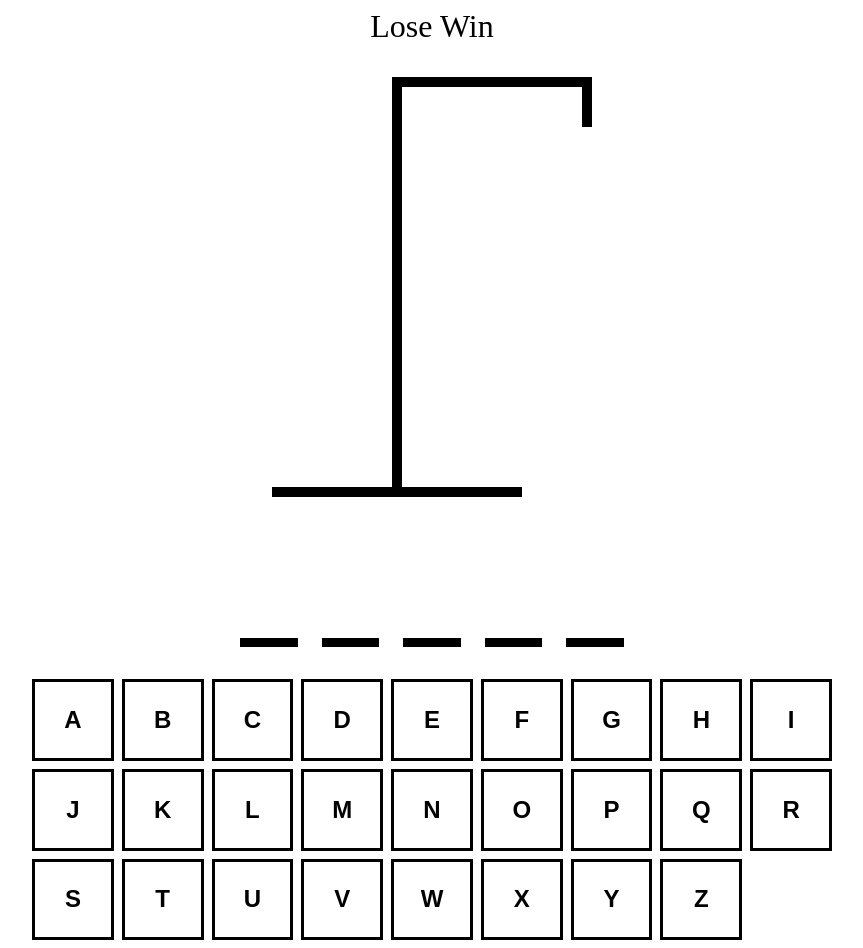
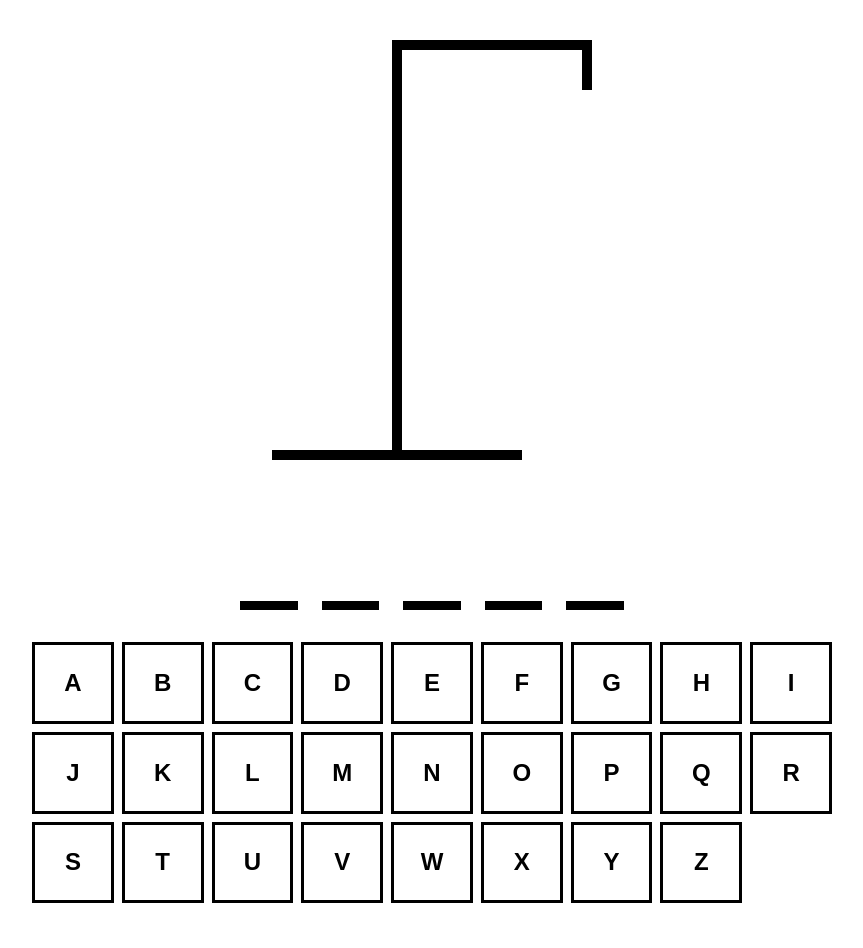
Before and after one commit to JasonDGates/hangman, a React (Vite) app: page / in a window 1280 px wide. Shown: the whole page, without its empty margins (208-1071 px from the left). After the commit the page ends 911 px from the top, so only its background shows below. Built offline with nearby package versions, Linux system fonts and the light colour scheme.

Commit message:
added functionality to reveal the word if max guessess attained

```diff
--- a/src/App.tsx
+++ b/src/App.tsx
@@ -11,11 +11,13 @@
 
   const [guessedLetters, setGuessedLetters] = useState<string[]>([]);
   const incorrectLetters = guessedLetters.filter(letter => !wordToGuess.includes(letter));
+  const isLoser = incorrectLetters.length >= 6;
+  const isWinner = wordToGuess.split('').every(letter => guessedLetters.includes(letter))
 
   const addGuessedLetter = useCallback((letter: string) => {
-    if (guessedLetters.includes(letter)) return;
+    if (guessedLetters.includes(letter) || isLoser || isWinner) return;
     setGuessedLetters(currentLetters => [...currentLetters, letter]);
-  }, [guessedLetters]);
+  }, [guessedLetters, isWinner, isLoser]);
 
 
   useEffect(() => {
@@ -45,11 +47,12 @@
         margin: '0 auto',
         alignItems: 'center',
       }}>
-        <div style={{fontSize: '2rem', textAlign: 'center'}}>Lose Win</div>
+        <div style={{fontSize: '2rem', textAlign: 'center'}}>{isWinner && 'Winner! - Refresh to try again'}{isLoser && 'Nice Try - Refresh to try again'}</div>
         <HangmanDrawing numberOfGuesses={incorrectLetters.length}/>
-        <HangmanWord guessedLetters={guessedLetters} wordToGuess={wordToGuess} />
+        <HangmanWord guessedLetters={guessedLetters} wordToGuess={wordToGuess} reveal={isLoser} />
         <div style={{alignSelf: 'stretch'}}>
           <Keyboard
+            disabled={isWinner || isLoser}
             activeLetters={guessedLetters.filter(letter =>
               wordToGuess.includes(letter)
             )}
--- a/src/HangmanWord.tsx
+++ b/src/HangmanWord.tsx
@@ -1,9 +1,10 @@
 type HangmanWordProps = {
   guessedLetters: string[]
   wordToGuess: string
+  reveal?: boolean
 }
 
-export default function HangmanWord({ guessedLetters, wordToGuess }: HangmanWordProps) {
+export default function HangmanWord({ guessedLetters, wordToGuess, reveal = false }: HangmanWordProps) {
 
   return <div style={{
     display: 'flex',
@@ -16,7 +17,8 @@
     {wordToGuess.split('').map((letter, index) => (
       <span style={{borderBottom: '.1em solid black'}} key={index}>
         <span style={{
-          visibility: guessedLetters.includes(letter) ? 'visible' : 'hidden',
+          visibility: guessedLetters.includes(letter) || reveal ? 'visible' : 'hidden',
+          color: !guessedLetters.includes(letter) && reveal ? 'red' : 'black',
         }}>{letter}</span>
       </span>
     ))}
--- a/src/Keyboard.tsx
+++ b/src/Keyboard.tsx
@@ -29,12 +29,13 @@
 ]
 
 type KeyboardProps = {
+  disabled?: boolean
   activeLetters: string[]
   inactiveLetters: string[]
   addGuessedLetter: (letter: string) => void
 }
 
-export default function Keyboard({ activeLetters, inactiveLetters, addGuessedLetter}: KeyboardProps) {
+export default function Keyboard({ activeLetters, inactiveLetters, addGuessedLetter, disabled = false}: KeyboardProps) {
   return <div style={{
     display: 'grid',
     gridTemplateColumns: 'repeat(auto-fit, minmax(75px, 1fr))',
@@ -48,7 +49,7 @@
           ${styles.btn}
           ${isActive ? styles.active : ""}
           ${isInactive ? styles.inactive : ""}
-        `} disabled={isActive || isInactive} key={key}>{key}</button>
+        `} disabled={isActive || isInactive || disabled} key={key}>{key}</button>
       )
     })}
   </div>
```
